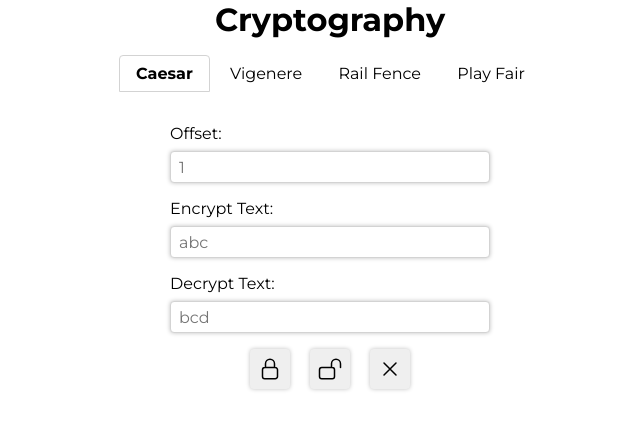
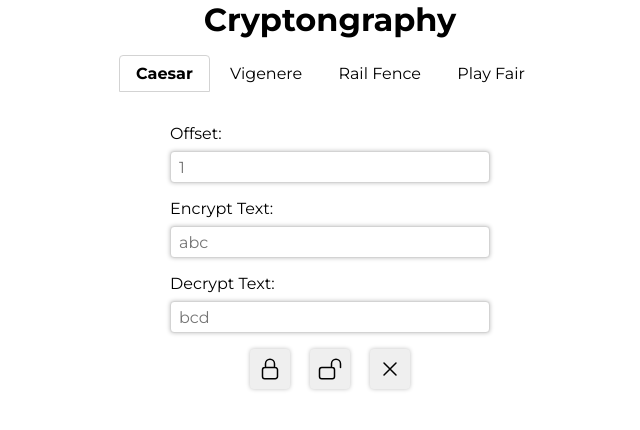
Before and after one commit to NaufalK25/endcrypt, a website with bundled scripts: page index.html in a window 1280 px wide. Shown: the whole page, without its empty margins (310-950 px from the left). Built offline with nearby package versions, Linux system fonts and the light colour scheme.

Commit message:
Change app name to "Cryptongraphy"

```diff
--- a/index.html
+++ b/index.html
@@ -4,16 +4,16 @@
 <head>
     <meta charset="UTF-8">
     <meta name="viewport" content="width=device-width, initial-scale=1.0">
-    <title>Cryptography</title>
-    <meta name="title" content="Cryptography" />
-    <meta name="description" content="Cryptography" />
+    <title>Cryptongraphy</title>
+    <meta name="title" content="Cryptongraphy" />
+    <meta name="description" content="A collection of cryptography encryptions and decryptions." />
 
     <!-- Open Graph / Facebook -->
-    <meta property="og:title" content="Cryptography" />
-    <meta property="og:site_name" content="Cryptography" />
+    <meta property="og:title" content="Cryptongraphy" />
+    <meta property="og:site_name" content="Cryptongraphy" />
     <meta property="og:type" content="website" />
-    <meta property="og:url" content="https://cryptongraphics.netlify.app" />
-    <meta property="og:description" content="Cryptography" />
+    <meta property="og:url" content="https://Cryptongraphy.netlify.app" />
+    <meta property="og:description" content="A collection of cryptography encryptions and decryptions." />
     <meta name="theme-color" content="#d3d3d3" />
 
     <link rel="stylesheet" href="styles/index.css">
@@ -22,7 +22,7 @@
 
 <body>
     <header>
-        <h1>Cryptography</h1>
+        <h1>Cryptongraphy</h1>
 
         <section id="tabs">
             <button type="button" id="caesar" class="tab">Caesar</button>
--- a/package.json
+++ b/package.json
@@ -1,5 +1,5 @@
 {
-    "name": "cryptography",
+    "name": "cryptongraphy",
     "version": "1.0.0",
     "description": "",
     "main": "index.js",
```
Also changed, not shown: README.md.
